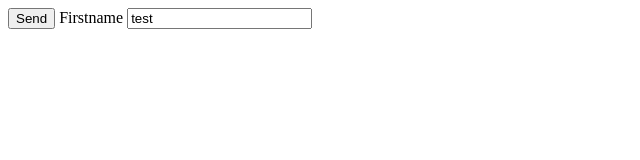
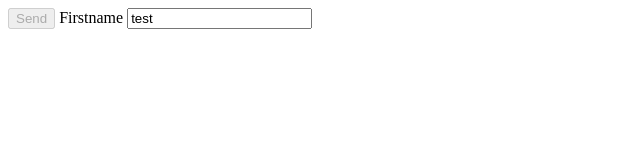
Before and after one commit to toptammasorn/Web_Development_101, a plain HTML site: page testjs.html in a window 1280 px wide. Both pictures are taken after a click on the button "Send". Shown: the full height of the page, 0-640 px from the left. Drawn offline with Linux system fonts and the light colour scheme.

Commit message:
disable button

```diff
--- a/testjs.html
+++ b/testjs.html
@@ -11,12 +11,11 @@
     <button id="thisButton" onclick="submitData()">Send</button>
     Firstname <input type="text" name="firstname" value="test">
     <script>
-        let thisLinkDOM = document.getElementById('thisLink');
-        console.log(thisLinkDOM.getAttribute('href'));
-        thisLinkDOM.setAttribute('href', 'https://www.facebook.com');
+        function submitData() {
+            let thisButtonDOM = document.getElementById('thisButton')
+            thisButtonDOM.setAttribute('disabled', 'true');
+        }
 
-        let thisButtonDOM = document.getElementById('thisButton')
-        thisButtonDOM.setAttribute('disabled', 'true');
     </script>
 </body>
 
```
